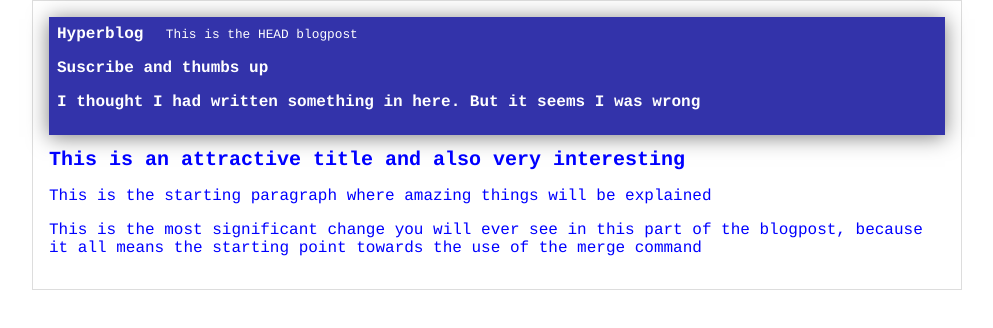
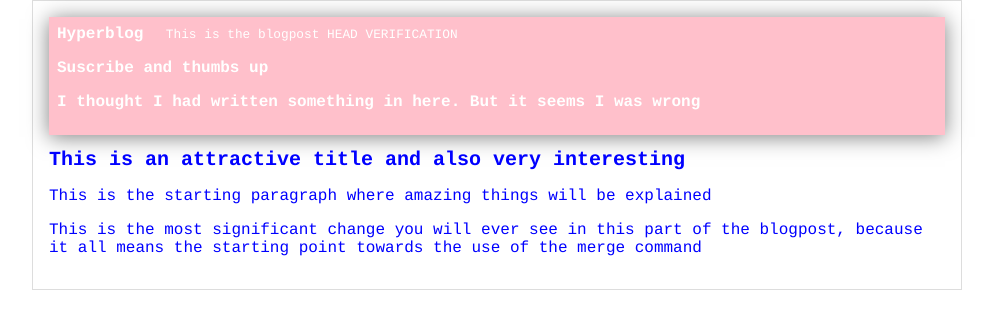
Before and after one commit to dumarhm/hyperblog, a plain HTML site: page blogpost.html in a window 1280 px wide. Shown: the whole page, without its empty margins (143-1136 px from the left). Drawn offline with Linux system fonts and the light colour scheme.

Commit message:
test to verify amend functionality

```diff
--- a/blogpost.html
+++ b/blogpost.html
@@ -11,7 +11,7 @@
             <div id="cabecera">
                 Hyperblog
                 <span id="tagline">
-                    This is the HEAD blogpost
+                    This is the blogpost HEAD VERIFICATION
                 </span>
                 <p>
                     Suscribe and thumbs up
--- a/css/estilos.css
+++ b/css/estilos.css
@@ -8,7 +8,7 @@ body{
 }
 #cabecera
 {
-    background: #33A;
+    background: pink;
     box-shadow: 0px 2px 20px 0px rgba(0, 0, 0, 0.5);
     color: white;
     font-weight: bold;
```
